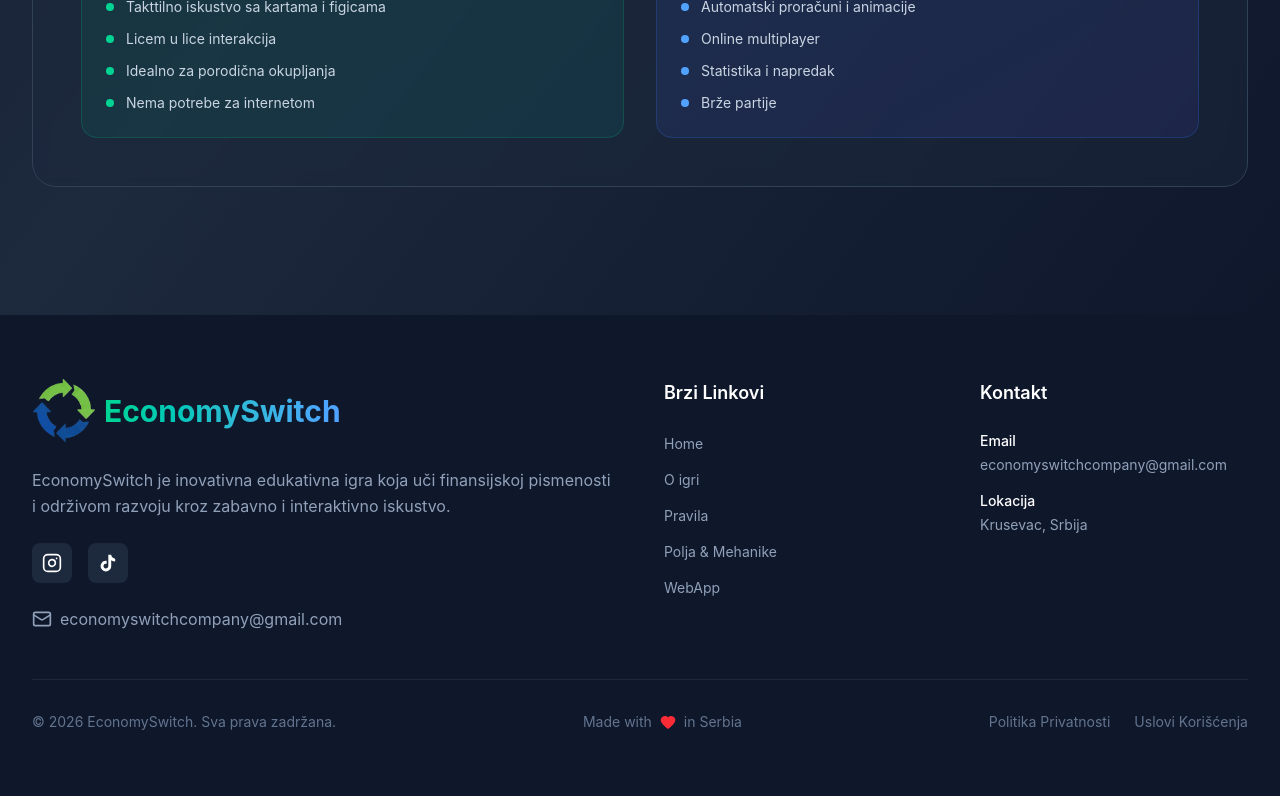
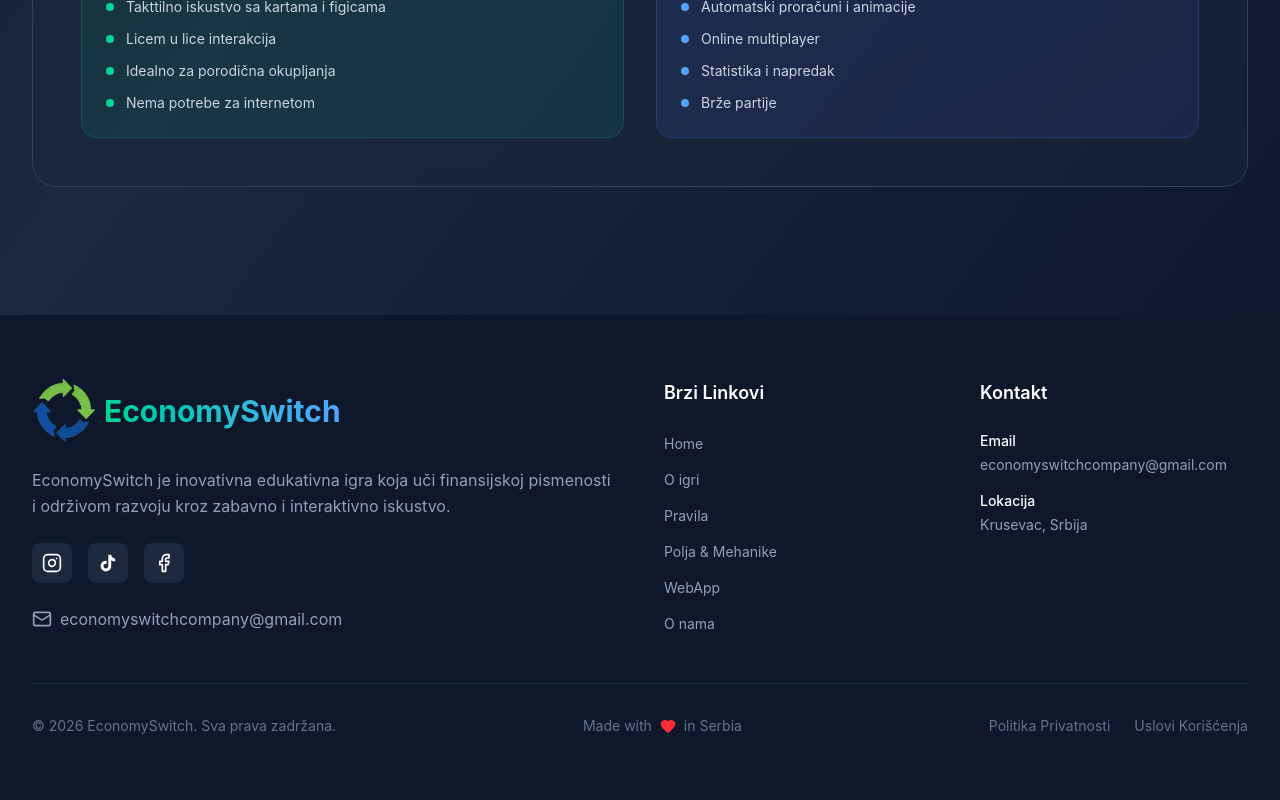
Before and after one commit to marccoandj-lab/EconomySwitch, a React (Vite) app: page / in a window 1280 px wide. Shown: the part 10719-11519 px from the top of the page. Built offline with nearby package versions, Linux system fonts and the light colour scheme.

Commit message:
Update footer with Facebook link and About Us navigation

```diff
--- a/src/components/Footer.tsx
+++ b/src/components/Footer.tsx
@@ -1,5 +1,5 @@
 import { motion } from 'framer-motion';
-import { Mail, Instagram, Heart } from 'lucide-react';
+import { Mail, Instagram, Heart, Facebook } from 'lucide-react';
 import logo from '../assets/logo.png';
 
 const TikTokIcon = ({ className }: { className?: string }) => (
@@ -11,6 +11,7 @@
 const socialLinks = [
   { icon: Instagram, href: 'https://www.instagram.com/economyswitchcompany/', label: 'Instagram' },
   { icon: TikTokIcon, href: 'https://www.tiktok.com/@economyswitchcompany', label: 'TikTok' },
+  { icon: Facebook, href: 'https://www.facebook.com/share/1CXDcA7xqZ/', label: 'Facebook' },
 ];
 
 export function Footer() {
@@ -73,6 +74,7 @@
                 { name: 'Pravila', href: '#rules' },
                 { name: 'Polja & Mehanike', href: '#fields' },
                 { name: 'WebApp', href: '#webapp' },
+                { name: 'O nama', href: '#about-us' },
               ].map((link, index) => (
                 <li key={index}>
                   <a
```
